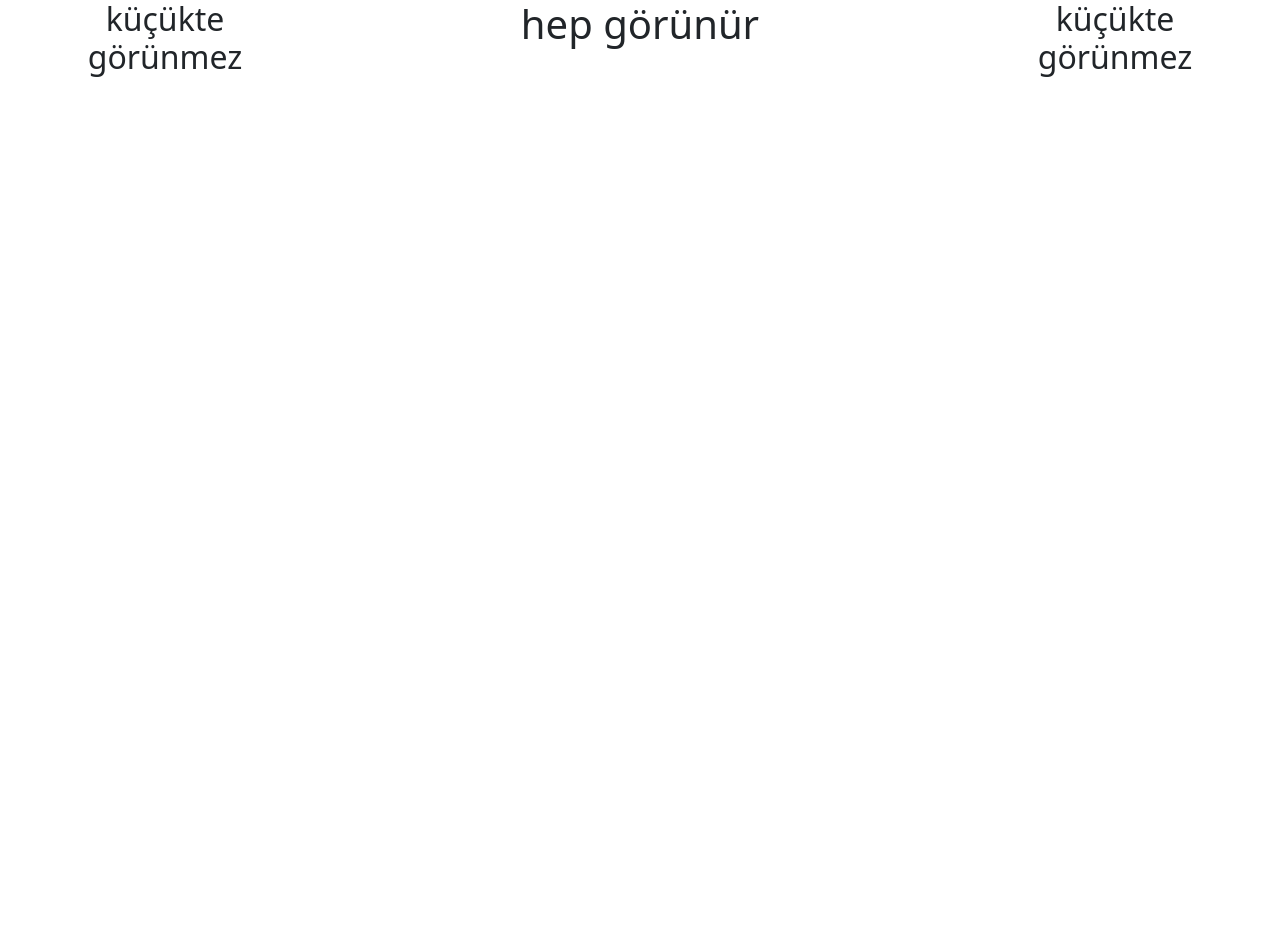
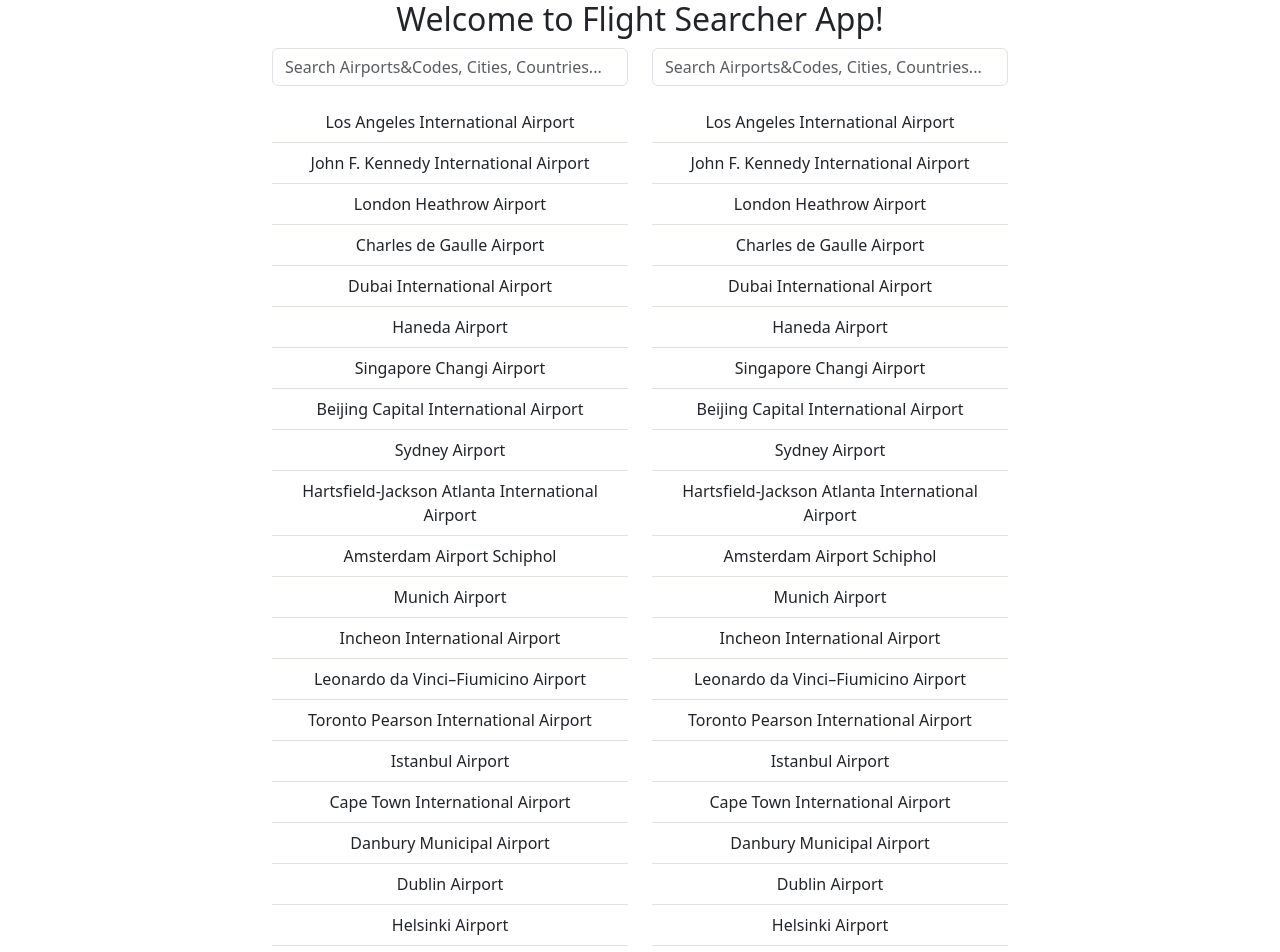
Before and after one commit to firatvdemir/Amadeus-Case-Study, a React (Create React App) app in the folder react/amadeuscase/: page / in a window 1280 px wide. Shown: the top 952 px of the page. Before the commit the page ends 800 px from the top, so only its background shows below. Built offline with nearby package versions, Linux system fonts and the light colour scheme.

Commit message:
airports logic

```diff
--- a/react/amadeuscase/src/App.js
+++ b/react/amadeuscase/src/App.js
@@ -2,15 +2,27 @@ import './App.css';
 import Container from 'react-bootstrap/Container';
 import Row from 'react-bootstrap/Row';
 import Col from 'react-bootstrap/Col';
+import Airports from './components/Airport.js';
 
 function App() {
   return (
     <div className="App">
       <Container>
         <Row>
-          <Col xs={1} md={2} ><h2>küçükte görünmez</h2></Col>
-          <Col xs={10} md={8}><h1>hep görünür</h1></Col>
-          <Col xs={1} md={2}><h2>küçükte görünmez</h2></Col>
+          <br/>
+          <h2>Welcome to Flight Searcher App!</h2>
+          <br/>
+          <br/>
+        </Row>
+        <Row>
+          <Col xs={1} md={2} />
+          <Col xs={5} md={4}>
+            <Airports />
+          </Col>
+          <Col xs={5} md={4}>
+            <Airports />
+          </Col>
+          <Col xs={1} md={2} />
         </Row>
       </Container>
     </div>
--- /dev/null
+++ b/react/amadeuscase/src/components/Airport.js
@@ -0,0 +1,59 @@
+import Button from 'react-bootstrap/Button';
+import Form from 'react-bootstrap/Form';
+import ListGroup from 'react-bootstrap/ListGroup';
+import InputGroup from 'react-bootstrap/InputGroup';
+import { useState, useEffect } from "react";
+import airports from "../data/airports.json";
+
+function Airports() {
+    const[searchQuery, setSearchQuery] = useState('');
+    const[searchResult, setSearchResult] = useState([]);
+
+    useEffect(() => {
+        const results = airports.filter((airport) => {
+            if(airport.name.toLowerCase().includes(searchQuery.toLowerCase())
+            || airport.code.toLowerCase().includes(searchQuery.toLowerCase())
+            || airport.city.toLowerCase().includes(searchQuery.toLowerCase())
+            || airport.country.toLowerCase().includes(searchQuery.toLowerCase())
+            ) {return true}
+        })
+        if(results.length > 0) {
+            setSearchResult(results);
+        } else {
+            setSearchResult([]);
+        };
+
+    }, [searchQuery]);
+
+    const handleSeachChange = (event) => {
+        setSearchQuery(event.target.value);
+    }
+
+    return (
+    <div id='searchBar'>
+        <InputGroup className="mb-3">
+            <Form.Control
+                type="text"
+                value={searchQuery}
+                onChange={handleSeachChange}
+                aria-describedby="basic-addon2"
+                placeholder="Search Airports&Codes, Cities, Countries..." />
+        </InputGroup>
+        <ListGroup variant="flush">
+            {searchResult.length > 0 ?
+            searchResult.map((result) => (
+                <ListGroup.Item> {result.name} </ListGroup.Item>
+            )) : "Sonuç Bulunamadı!"}
+        </ListGroup>
+    </div>
+    )
+}
+
+export default Airports;
+
+{/* <Button
+variant="outline-secondary"
+type="submit"
+id="button-addon2"
+onClick={HandleSubmit}> Search
+</Button> */}
--- /dev/null
+++ b/react/amadeuscase/src/data/airports.json
@@ -0,0 +1,230 @@
+[
+    {
+      "code": "LAX",
+      "name": "Los Angeles International Airport",
+      "city": "Los Angeles",
+      "country": "United States"
+    },
+    {
+      "code": "JFK",
+      "name": "John F. Kennedy International Airport",
+      "city": "New York City",
+      "country": "United States"
+    },
+    {
+      "code": "LHR",
+      "name": "London Heathrow Airport",
+      "city": "London",
+      "country": "United Kingdom"
+    },
+    {
+      "code": "CDG",
+      "name": "Charles de Gaulle Airport",
+      "city": "Paris",
+      "country": "France"
+    },
+    {
+      "code": "DXB",
+      "name": "Dubai International Airport",
+      "city": "Dubai",
+      "country": "United Arab Emirates"
+    },
+    {
+      "code": "HND",
+      "name": "Haneda Airport",
+      "city": "Tokyo",
+      "country": "Japan"
+    },
+    {
+      "code": "SIN",
+      "name": "Singapore Changi Airport",
+      "city": "Singapore",
+      "country": "Singapore"
+    },
+    {
+      "code": "PEK",
+      "name": "Beijing Capital International Airport",
+      "city": "Beijing",
+      "country": "China"
+    },
+    {
+      "code": "SYD",
+      "name": "Sydney Airport",
+      "city": "Sydney",
+      "country": "Australia"
+    },
+    {
+      "code": "ATL",
+      "name": "Hartsfield-Jackson Atlanta International Airport",
+      "city": "Atlanta",
+      "country": "United States"
+    },
+    {
+      "code": "AMS",
+      "name": "Amsterdam Airport Schiphol",
+      "city": "Amsterdam",
+      "country": "Netherlands"
+    },
+    {
+      "code": "MUC",
+      "name": "Munich Airport",
+      "city": "Munich",
+      "country": "Germany"
+    },
+    {
+      "code": "ICN",
+      "name": "Incheon International Airport",
+      "city": "Seoul",
+      "country": "South Korea"
+    },
+    {
+      "code": "FCO",
+      "name": "Leonardo da Vinci–Fiumicino Airport",
+      "city": "Rome",
+      "country": "Italy"
+    },
+    {
+      "code": "YYZ",
+      "name": "Toronto Pearson International Airport",
+      "city": "Toronto",
+      "country": "Canada"
+    },
+    {
+      "code": "IST",
+      "name": "Istanbul Airport",
+      "city": "Istanbul",
+      "country": "Turkey"
+    },
+    {
+      "code": "CPT",
+      "name": "Cape Town International Airport",
+      "city": "Cape Town",
+      "country": "South Africa"
+    },
+    {
+      "code": "DXR",
+      "name": "Danbury Municipal Airport",
+      "city": "Danbury",
+      "country": "United States"
+    },
+    {
+      "code": "DUB",
+      "name": "Dublin Airport",
+      "city": "Dublin",
+      "country": "Ireland"
+    },
+    {
+      "code": "HEL",
+      "name": "Helsinki Airport",
+      "city": "Helsinki",
+      "country": "Finland"
+    },
+    {
+      "code": "MAD",
+      "name": "Adolfo Suárez Madrid–Barajas Airport",
+      "city": "Madrid",
+      "country": "Spain"
+    },
+    {
+      "code": "CGK",
+      "name": "Soekarno-Hatta International Airport",
+      "city": "Jakarta",
+      "country": "Indonesia"
+    },
+    {
+      "code": "MEX",
+      "name": "Mexico City International Airport",
+      "city": "Mexico City",
+      "country": "Mexico"
+    },
+    {
+      "code": "ATH",
+      "name": "Athens International Airport",
+      "city": "Athens",
+      "country": "Greece"
+    },
+    {
+      "code": "SYD",
+      "name": "Kingsford Smith Airport",
+      "city": "Sydney",
+      "country": "Australia"
+    },
+    {
+      "code": "CGK",
+      "name": "Soekarno-Hatta International Airport",
+      "city": "Jakarta",
+      "country": "Indonesia"
+    },
+    {
+      "code": "MEX",
+      "name": "Mexico City International Airport",
+      "city": "Mexico City",
+      "country": "Mexico"
+    },
+    {
+      "code": "FCO",
+      "name": "Leonardo da Vinci–Fiumicino Airport",
+      "city": "Rome",
+      "country": "Italy"
+    },
+    {
+      "code": "AMS",
+      "name": "Amsterdam Airport Schiphol",
+      "city": "Amsterdam",
+      "country": "Netherlands"
+    },
+    {
+      "code": "MUC",
+      "name": "Munich Airport",
+      "city": "Munich",
+      "country": "Germany"
+    },
+    {
+      "code": "ICN",
+      "name": "Incheon International Airport",
+      "city": "Seoul",
+      "country": "South Korea"
+    },
+    {
+      "code": "FCO",
+      "name": "Leonardo da Vinci–Fiumicino Airport",
+      "city": "Rome",
+      "country": "Italy"
+    },
+    {
+      "code": "YYZ",
+      "name": "Toronto Pearson International Airport",
+      "city": "Toronto",
+      "country": "Canada"
+    },
+    {
+      "code": "IST",
+      "name": "Istanbul Airport",
+      "city": "Istanbul",
+      "country": "Turkey"
+    },
+    {
+      "code": "CPT",
+      "name": "Cape Town International Airport",
+      "city": "Cape Town",
+      "country": "South Africa"
+    },
+    {
+      "code": "DXR",
+      "name": "Danbury Municipal Airport",
+      "city": "Danbury",
+      "country": "United States"
+    },
+    {
+      "code": "DUB",
+      "name": "Dublin Airport",
+      "city": "Dublin",
+      "country": "Ireland"
+    },
+    {
+      "code": "HEL",
+      "name": "Helsinki Airport",
+      "city": "Helsinki",
+      "country": "Finland"
+    }
+  ]
```
Also changed, not shown: react/amadeuscase/src/components/Airports.JS (deleted).
